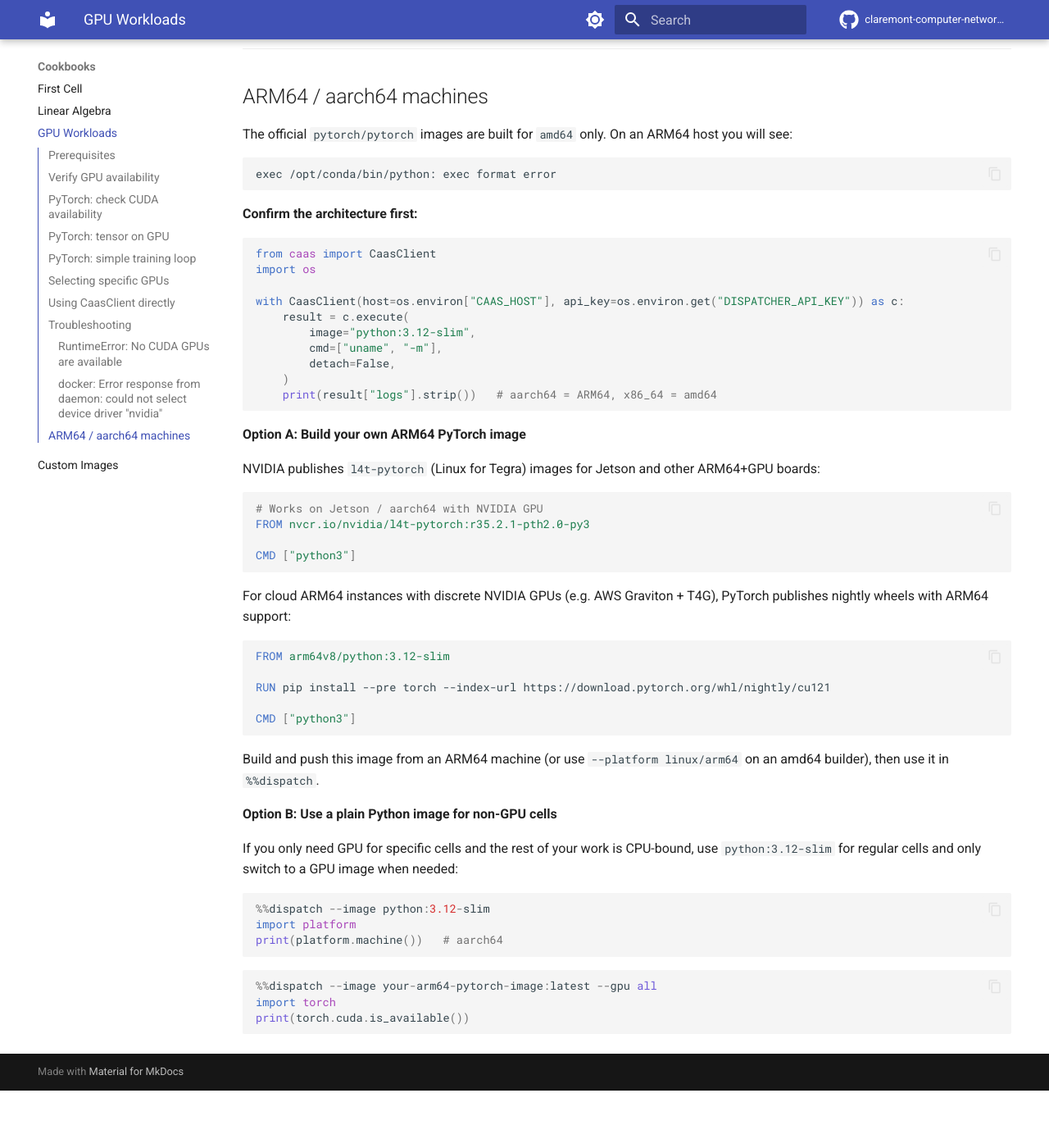
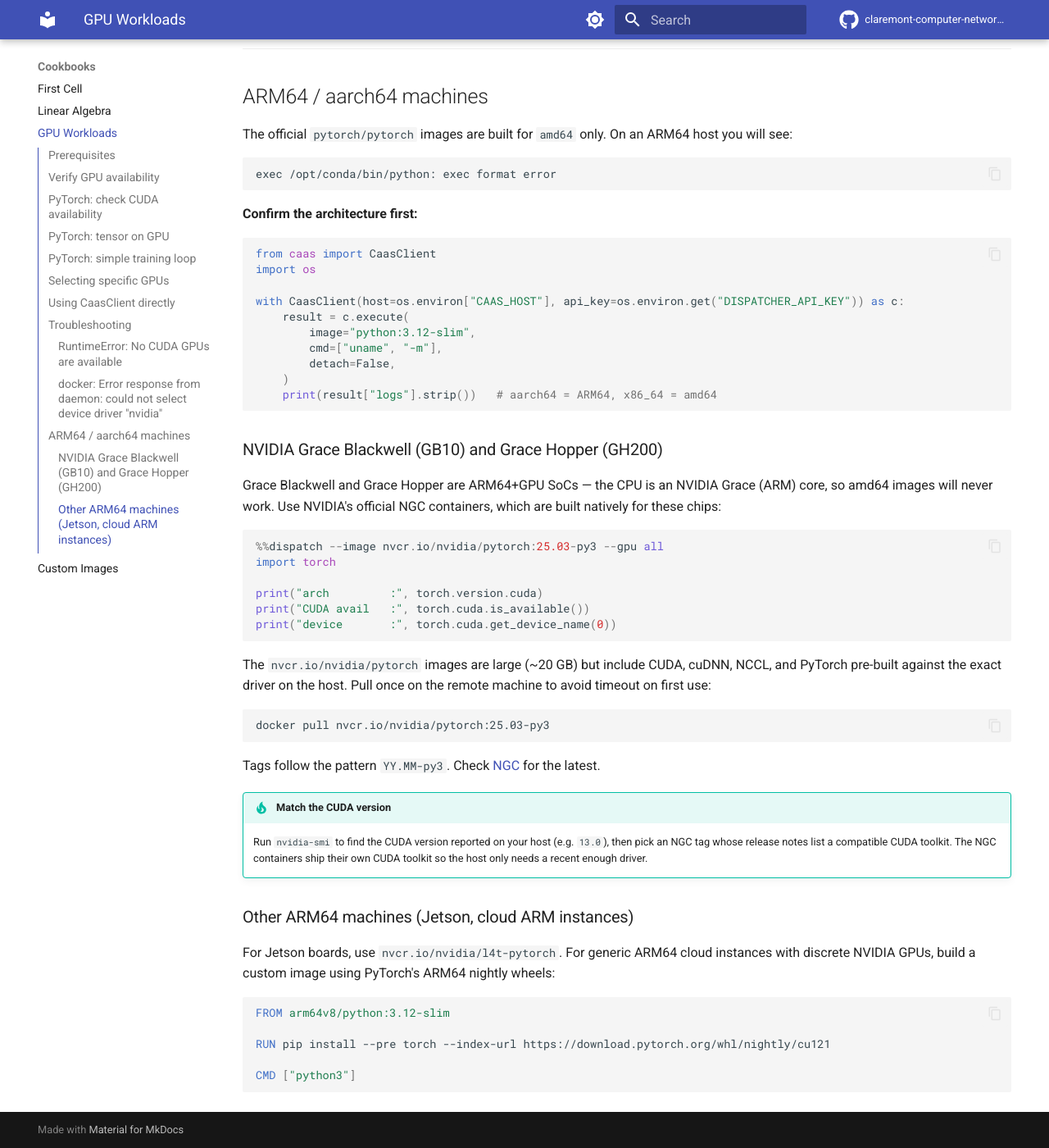
Before and after one commit to claremont-computer-network/compute-service, an MkDocs documentation site: the page built from docs/cookbooks/gpu-workload.md, in a window 1280 px wide and 1400 px high, scrolled down 4212 px. Shown: the whole window at 82% size. Built offline with MkDocs 1.6.1 and Material for MkDocs 9.7.7, drawn with Linux system fonts in a browser that asks for light colours; comment, search, counter and statistics services are not loaded; before the commit the page ends 5542 px from its top, so only the background shows below that.

Commit message:
docs: update ARM64 GPU section for Grace Blackwell (GB10) — use nvcr.io/nvidia/pytorch NGC images

````diff
--- a/docs/cookbooks/gpu-workload.md
+++ b/docs/cookbooks/gpu-workload.md
@@ -228,19 +228,41 @@ with CaasClient(host=os.environ["CAAS_HOST"], api_key=os.environ.get("DISPATCHER
     print(result["logs"].strip())   # aarch64 = ARM64, x86_64 = amd64
 ```
 
-**Option A: Build your own ARM64 PyTorch image**
+### NVIDIA Grace Blackwell (GB10) and Grace Hopper (GH200)
 
-NVIDIA publishes `l4t-pytorch` (Linux for Tegra) images for Jetson and other ARM64+GPU boards:
+Grace Blackwell and Grace Hopper are ARM64+GPU SoCs — the CPU is an NVIDIA Grace (ARM) core,
+so amd64 images will never work. Use NVIDIA's official NGC containers, which are built
+natively for these chips:
 
-```dockerfile
-# Works on Jetson / aarch64 with NVIDIA GPU
-FROM nvcr.io/nvidia/l4t-pytorch:r35.2.1-pth2.0-py3
+```python
+%%dispatch --image nvcr.io/nvidia/pytorch:25.03-py3 --gpu all
+import torch
 
-CMD ["python3"]
+print("arch         :", torch.version.cuda)
+print("CUDA avail   :", torch.cuda.is_available())
+print("device       :", torch.cuda.get_device_name(0))
 ```
 
-For cloud ARM64 instances with discrete NVIDIA GPUs (e.g. AWS Graviton + T4G), PyTorch
-publishes nightly wheels with ARM64 support:
+The `nvcr.io/nvidia/pytorch` images are large (~20 GB) but include CUDA, cuDNN, NCCL, and
+PyTorch pre-built against the exact driver on the host. Pull once on the remote machine to
+avoid timeout on first use:
+
+```bash
+docker pull nvcr.io/nvidia/pytorch:25.03-py3
+```
+
+Tags follow the pattern `YY.MM-py3`. Check
+[NGC](https://catalog.ngc.nvidia.com/orgs/nvidia/containers/pytorch) for the latest.
+
+!!! tip "Match the CUDA version"
+    Run `nvidia-smi` to find the CUDA version reported on your host (e.g. `13.0`), then pick
+    an NGC tag whose release notes list a compatible CUDA toolkit. The NGC containers ship
+    their own CUDA toolkit so the host only needs a recent enough driver.
+
+### Other ARM64 machines (Jetson, cloud ARM instances)
+
+For Jetson boards, use `nvcr.io/nvidia/l4t-pytorch`. For generic ARM64 cloud instances with
+discrete NVIDIA GPUs, build a custom image using PyTorch's ARM64 nightly wheels:
 
 ```dockerfile
 FROM arm64v8/python:3.12-slim
@@ -249,23 +271,3 @@ RUN pip install --pre torch --index-url https://download.pytorch.org/whl/nightly
 
 CMD ["python3"]
 ```
-
-Build and push this image from an ARM64 machine (or use `--platform linux/arm64` on an amd64
-builder), then use it in `%%dispatch`.
-
-**Option B: Use a plain Python image for non-GPU cells**
-
-If you only need GPU for specific cells and the rest of your work is CPU-bound, use
-`python:3.12-slim` for regular cells and only switch to a GPU image when needed:
-
-```python
-%%dispatch --image python:3.12-slim
-import platform
-print(platform.machine())   # aarch64
-```
-
-```python
-%%dispatch --image your-arm64-pytorch-image:latest --gpu all
-import torch
-print(torch.cuda.is_available())
-```
````
Also changed, not shown: docs/operations/troubleshooting.md (+12 -4 lines).
